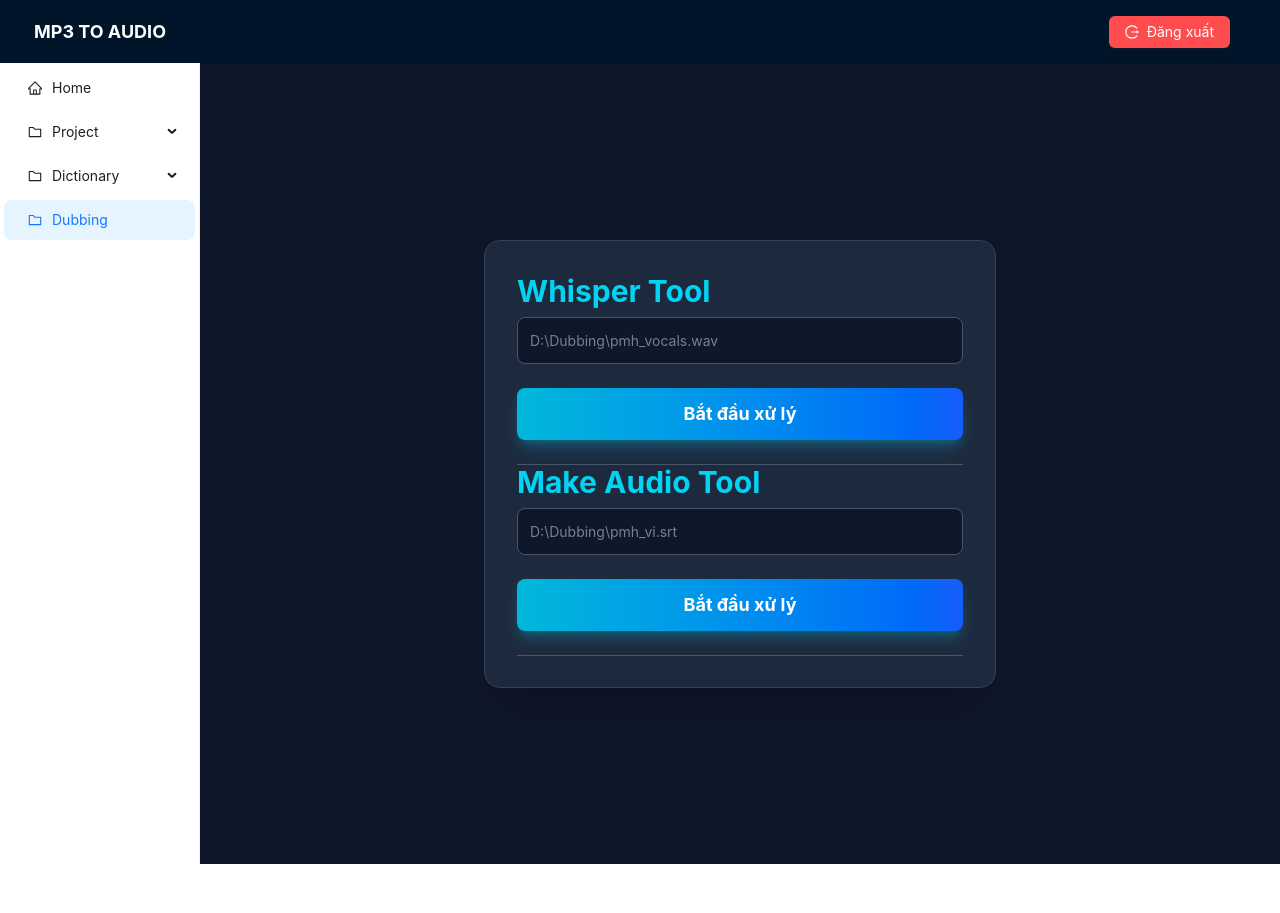
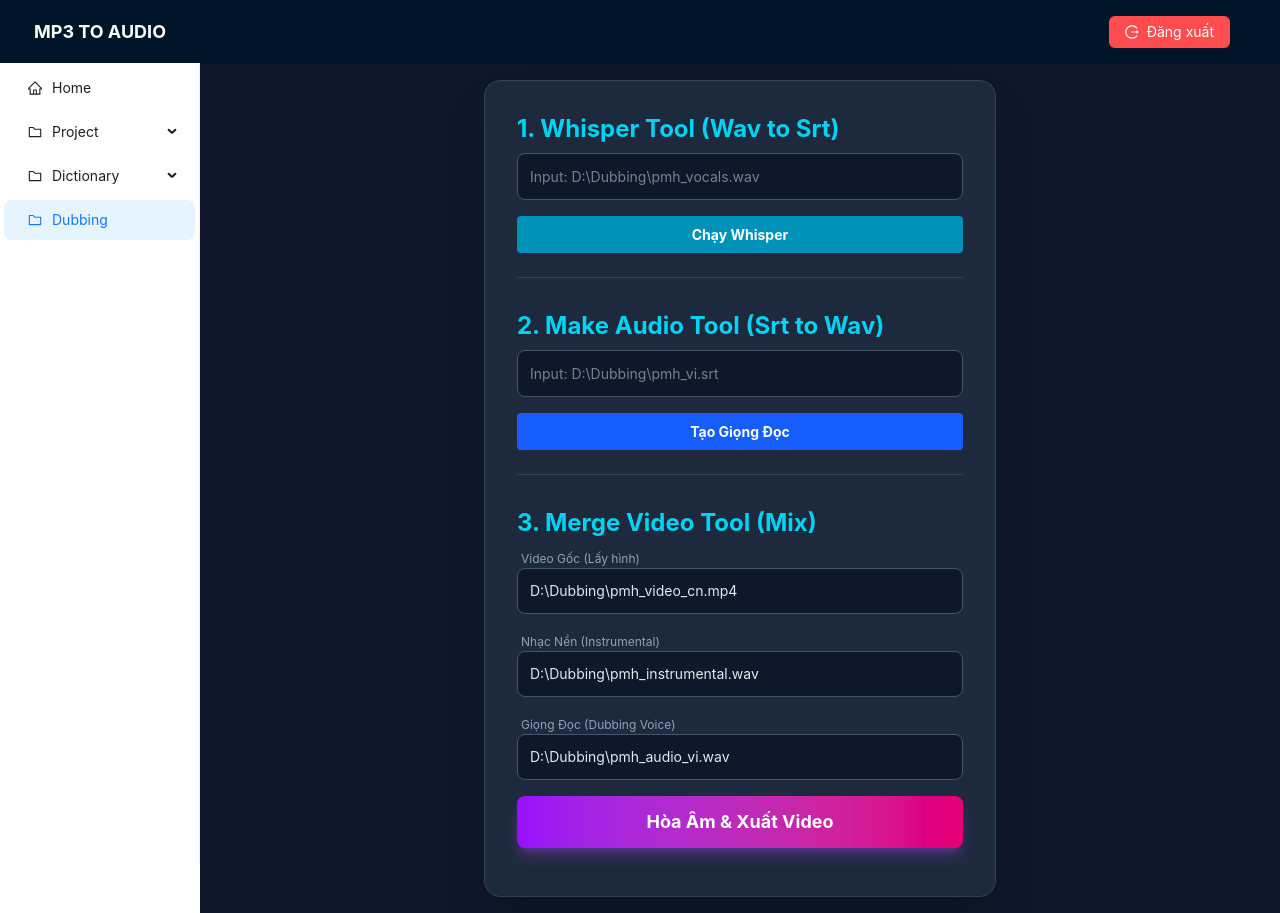
Before and after one commit to tinhtan2505/mp3-to-audio-fe, a Next.js app: page /dubbing in a window 1280 px wide. Before the commit the page ends 864 px from the top, so only its background shows below. Built offline with nearby package versions, Linux system fonts and the light colour scheme; no server answers; sample sign-in values are in the browser's storage.

Commit message:
Update DubbingPage.tsx

```diff
--- a/src/app/modules/dubbing/DubbingPage.tsx
+++ b/src/app/modules/dubbing/DubbingPage.tsx
@@ -1,15 +1,29 @@
-"use client";
-import React, { useRef, useState } from "react";
-import { api } from "@/app/lib/apiClient";
+'use client';
+import React, { useRef, useState } from 'react';
+import { api } from '@/app/lib/apiClient';
 
 const DubbingPage: React.FC = () => {
-  const [inputPath, setInputPath] = useState("");
-  const [makeAudioPath, setMakeAudioPath] = useState("");
-  const [selectedFile, setSelectedFile] = useState<File | null>(null); // Dùng cho chọn file
+  // --- STATE CHO WHISPER TOOL ---
+  const [inputPath, setInputPath] = useState('');
+  const [selectedFile, setSelectedFile] = useState<File | null>(null);
+
+  // --- STATE CHO MAKE AUDIO TOOL ---
+  const [makeAudioPath, setMakeAudioPath] = useState('');
+
+  // --- STATE CHO MERGE VIDEO TOOL (MỚI) ---
+  const [mixVideoPath, setMixVideoPath] = useState(
+    'D:\\Dubbing\\pmh_video_cn.mp4'
+  ); // Video gốc (hình)
+  const [mixInstrumentalPath, setMixInstrumentalPath] = useState(
+    'D:\\Dubbing\\pmh_instrumental.wav'
+  ); // Nhạc nền
+  const [mixVoicePath, setMixVoicePath] = useState(
+    'D:\\Dubbing\\pmh_audio_vi.wav'
+  ); // Giọng đọc AI
   const [status, setStatus] = useState<
-    "idle" | "loading" | "success" | "error"
-  >("idle");
-  const [message, setMessage] = useState("");
+    'idle' | 'loading' | 'success' | 'error'
+  >('idle');
+  const [message, setMessage] = useState('');
   const fileInputRef = useRef<HTMLInputElement>(null);
 
   const handleFileSelect = (e: React.ChangeEvent<HTMLInputElement>) => {
@@ -17,55 +31,22 @@ const DubbingPage: React.FC = () => {
       const file = e.target.files[0];
       setSelectedFile(file);
       // Khi chọn file thì clear đường dẫn nhập tay để tránh nhầm lẫn
-      setInputPath("");
+      setInputPath('');
       setMessage(`Đã chọn: ${file.name}`);
     }
   };
 
-  const handleProcess = async () => {
+  const handleProcessWhisper = async () => {
     if (inputPath.trim()) {
       try {
         // Gọi API Java (Spring Boot)
         const response = await api.post(
-          "/api/dubbing/vi/dubbing-whisper",
+          '/api/dubbing/vi/dubbing-whisper',
           { inputPath: inputPath.trim() },
           { retryEnabled: false }
         );
       } catch (error: unknown) {}
     }
-    // try {
-    //   // Gọi API Java (Spring Boot)
-    //   const response = await api.post(
-    //     "/api/dubbing/vi/dubbing-whisper",
-    //     { inputPath: inputPath.trim() },
-    //     { retryEnabled: false }
-    //   );
-    // } catch (error: unknown) {}
-    // if (selectedFile) {
-    //   const formData = new FormData();
-    //   console.log(selectedFile);
-
-    //   formData.append("file", selectedFile);
-    //   // try {
-    //   //   // Gọi API Java (Spring Boot)
-    //   //   const response = await api.post(
-    //   //     "/api/dubbing/vi/dubbing-whisper",
-    //   //     { inputPath: inputPath.trim() },
-    //   //     { retryEnabled: false }
-    //   //   );
-    //   // } catch (error: unknown) {}
-    // } else if (!inputPath.trim()) {
-    //   console.log("input: ", inputPath);
-
-    //   try {
-    //     // Gọi API Java (Spring Boot)
-    //     const response = await api.post(
-    //       "/api/dubbing/vi/dubbing-whisper",
-    //       { inputPath: inputPath.trim() },
-    //       { retryEnabled: false }
-    //     );
-    //   } catch (error: unknown) {}
-    // }
   };
 
   const handleProcessMakeAudio = async () => {
@@ -73,104 +54,152 @@ const DubbingPage: React.FC = () => {
       try {
         // Gọi API Java (Spring Boot)
         const response = await api.post(
-          "/api/dubbing/vi/generate-dubbing-audio",
+          '/api/dubbing/vi/generate-dubbing-audio',
           { inputPath: makeAudioPath.trim() },
           { retryEnabled: false }
         );
       } catch (error: unknown) {}
     }
   };
+  const handleProcessMergeVideo = async () => {
+    console.log('mixVideoPath:', mixVideoPath);
+    console.log('mixInstrumentalPath:', mixInstrumentalPath);
+    console.log('mixVoicePath:', mixVoicePath);
+
+    if (
+      !mixVideoPath.trim() ||
+      !mixInstrumentalPath.trim() ||
+      !mixVoicePath.trim()
+    ) {
+      alert('Vui lòng nhập đủ 3 đường dẫn: Video, Nhạc nền, và Giọng đọc!');
+      return;
+    }
+    try {
+      // Gọi API Java (Spring Boot)
+      const response = await api.post(
+        '/api/dubbing/vi/mix-video',
+        {
+          videoInput: mixVideoPath.trim(),
+          instrumental: mixInstrumentalPath.trim(),
+          voiceDub: mixVoicePath.trim(),
+        },
+        { retryEnabled: false }
+      );
+    } catch (error: unknown) {}
+  };
   return (
     <div className="min-h-screen bg-slate-900 text-white flex flex-col items-center justify-center p-4">
       <div className="bg-slate-800 p-8 rounded-2xl shadow-2xl w-full max-w-lg border border-slate-700">
-        <h1 className="text-3xl font-bold mb-2 text-cyan-400">Whisper Tool</h1>
+        {/* === TOOL 1: WHISPER === */}
+        <h1 className="text-2xl font-bold mb-2 text-cyan-400">
+          1. Whisper Tool (Wav to Srt)
+        </h1>
+        <div className="space-y-4 mb-8 border-b border-slate-700 pb-6">
+          <input
+            type="text"
+            value={inputPath}
+            onChange={(e) => setInputPath(e.target.value)}
+            placeholder="Input: D:\Dubbing\pmh_vocals.wav"
+            className="w-full p-3 rounded-lg bg-slate-900 border border-slate-600 focus:border-cyan-500 outline-none text-slate-200"
+          />
+          <button
+            onClick={handleProcessWhisper}
+            disabled={status === 'loading'}
+            className="w-full py-2 bg-cyan-600 hover:bg-cyan-500 rounded font-bold transition disabled:opacity-50"
+          >
+            Chạy Whisper
+          </button>
+        </div>
 
-        <div className="space-y-6">
+        {/* === TOOL 2: MAKE AUDIO === */}
+        <h1 className="text-2xl font-bold mb-2 text-cyan-400">
+          2. Make Audio Tool (Srt to Wav)
+        </h1>
+        <div className="space-y-4 mb-8 border-b border-slate-700 pb-6">
+          <input
+            type="text"
+            value={makeAudioPath}
+            onChange={(e) => setMakeAudioPath(e.target.value)}
+            placeholder="Input: D:\Dubbing\pmh_vi.srt"
+            className="w-full p-3 rounded-lg bg-slate-900 border border-slate-600 focus:border-cyan-500 outline-none text-slate-200"
+          />
+          <button
+            onClick={handleProcessMakeAudio}
+            disabled={status === 'loading'}
+            className="w-full py-2 bg-blue-600 hover:bg-blue-500 rounded font-bold transition disabled:opacity-50"
+          >
+            Tạo Giọng Đọc
+          </button>
+        </div>
+
+        {/* === TOOL 3: MERGE VIDEO (ĐÃ SỬA) === */}
+        <h1 className="text-2xl font-bold mb-2 text-cyan-400">
+          3. Merge Video Tool (Mix)
+        </h1>
+        <div className="space-y-4 mb-4">
+          {/* Input 1: Video Gốc */}
           <div>
+            <label className="text-xs text-slate-400 ml-1">
+              Video Gốc (Lấy hình)
+            </label>
             <input
               type="text"
-              value={inputPath}
-              disabled={!!selectedFile} // Disable nếu đang chọn file
-              onChange={(e) => setInputPath(e.target.value)}
-              placeholder={
-                selectedFile
-                  ? "Đang dùng chế độ chọn file..."
-                  : "D:\\Dubbing\\pmh_vocals.wav"
-              }
-              className="w-full p-3 rounded-lg bg-slate-900 border border-slate-600 focus:border-cyan-500 focus:ring-1 focus:ring-cyan-500 outline-none transition text-slate-200 disabled:opacity-50 disabled:cursor-not-allowed"
+              value={mixVideoPath}
+              onChange={(e) => setMixVideoPath(e.target.value)}
+              placeholder="D:\Dubbing\pmh_video_cn.mp4"
+              className="w-full p-3 rounded-lg bg-slate-900 border border-slate-600 focus:border-purple-500 outline-none text-slate-200 text-sm"
+            />
+          </div>
+
+          {/* Input 2: Nhạc Nền */}
+          <div>
+            <label className="text-xs text-slate-400 ml-1">
+              Nhạc Nền (Instrumental)
+            </label>
+            <input
+              type="text"
+              value={mixInstrumentalPath}
+              onChange={(e) => setMixInstrumentalPath(e.target.value)}
+              placeholder="D:\Dubbing\pmh_instrumental.wav"
+              className="w-full p-3 rounded-lg bg-slate-900 border border-slate-600 focus:border-purple-500 outline-none text-slate-200 text-sm"
+            />
+          </div>
+
+          {/* Input 3: Giọng Đọc */}
+          <div>
+            <label className="text-xs text-slate-400 ml-1">
+              Giọng Đọc (Dubbing Voice)
+            </label>
+            <input
+              type="text"
+              value={mixVoicePath}
+              onChange={(e) => setMixVoicePath(e.target.value)}
+              placeholder="D:\Dubbing\pmh_audio_vi.wav"
+              className="w-full p-3 rounded-lg bg-slate-900 border border-slate-600 focus:border-purple-500 outline-none text-slate-200 text-sm"
             />
           </div>
 
           <button
-            onClick={handleProcess}
-            disabled={status === "loading"}
-            className={`w-full py-3 px-4 rounded-lg font-bold text-lg transition-all transform hover:scale-[1.02] ${
-              status === "loading"
-                ? "bg-slate-600 cursor-not-allowed text-slate-400"
-                : "bg-gradient-to-r from-cyan-500 to-blue-600 hover:from-cyan-400 hover:to-blue-500 text-white shadow-lg shadow-cyan-500/30"
+            onClick={handleProcessMergeVideo}
+            disabled={status === 'loading'}
+            className="w-full py-3 bg-gradient-to-r from-purple-600 to-pink-600 hover:from-purple-500 hover:to-pink-500 rounded-lg font-bold text-lg transition disabled:opacity-50 shadow-lg shadow-purple-500/30"
+          >
+            {status === 'loading' ? 'Đang Xử Lý...' : 'Hòa Âm & Xuất Video'}
+          </button>
+        </div>
+
+        {/* === RESULT BOX === */}
+        {message && (
+          <div
+            className={`mt-6 p-4 rounded-lg border text-sm font-mono break-all ${
+              status === 'success'
+                ? 'bg-green-900/20 border-green-500/50 text-green-400'
+                : status === 'error'
+                ? 'bg-red-900/20 border-red-500/50 text-red-400'
+                : 'bg-slate-700/50 border-slate-600 text-slate-300'
             }`}
           >
-            {status === "loading" ? "Đang xử lý..." : "Bắt đầu xử lý"}
-          </button>
-          <div className="relative">
-            <div className="absolute inset-0 flex items-center">
-              <div className="w-full border-t border-slate-600"></div>
-            </div>
-            <div className="relative flex justify-center text-sm"></div>
-          </div>
-        </div>
-
-        <h1 className="text-3xl font-bold mb-2 text-cyan-400">
-          Make Audio Tool
-        </h1>
-
-        <div className="space-y-6">
-          <div>
-            <input
-              type="text"
-              value={makeAudioPath}
-              disabled={!!selectedFile} // Disable nếu đang chọn file
-              onChange={(e) => setMakeAudioPath(e.target.value)}
-              placeholder={
-                selectedFile
-                  ? "Đang dùng chế độ chọn file..."
-                  : "D:\\Dubbing\\pmh_vi.srt"
-              }
-              className="w-full p-3 rounded-lg bg-slate-900 border border-slate-600 focus:border-cyan-500 focus:ring-1 focus:ring-cyan-500 outline-none transition text-slate-200 disabled:opacity-50 disabled:cursor-not-allowed"
-            />
-          </div>
-
-          <button
-            onClick={handleProcessMakeAudio}
-            disabled={status === "loading"}
-            className={`w-full py-3 px-4 rounded-lg font-bold text-lg transition-all transform hover:scale-[1.02] ${
-              status === "loading"
-                ? "bg-slate-600 cursor-not-allowed text-slate-400"
-                : "bg-gradient-to-r from-cyan-500 to-blue-600 hover:from-cyan-400 hover:to-blue-500 text-white shadow-lg shadow-cyan-500/30"
-            }`}
-          >
-            {status === "loading" ? "Đang xử lý..." : "Bắt đầu xử lý"}
-          </button>
-          <div className="relative">
-            <div className="absolute inset-0 flex items-center">
-              <div className="w-full border-t border-slate-600"></div>
-            </div>
-            <div className="relative flex justify-center text-sm"></div>
-          </div>
-        </div>
-
-        {/* Thông báo kết quả */}
-        {message && (
-          <div
-            className={`mt-6 p-4 rounded-lg border ${
-              status === "success"
-                ? "bg-green-900/20 border-green-500/50 text-green-400"
-                : status === "error"
-                ? "bg-red-900/20 border-red-500/50 text-red-400"
-                : "bg-slate-700/50 border-slate-600 text-slate-300"
-            }`}
-          >
-            <p className="font-mono text-sm">{message}</p>
+            {message}
           </div>
         )}
       </div>
```
